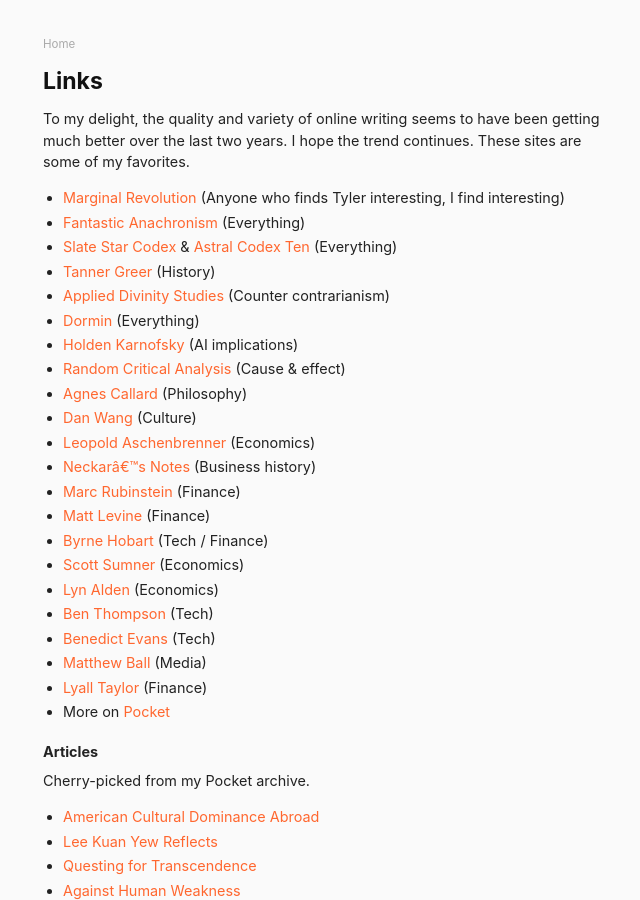
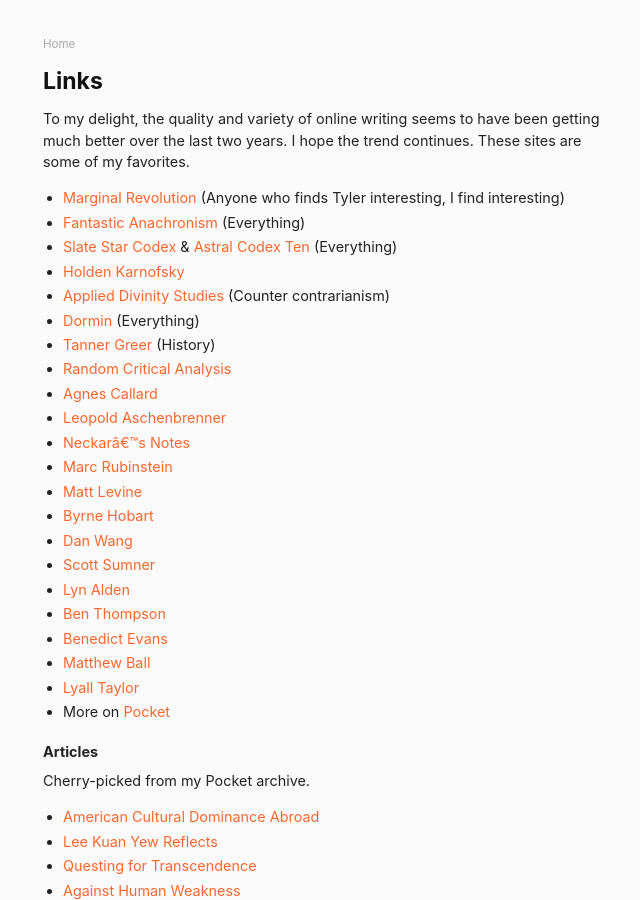
Before and after one commit to danschlz/danschulz.github.io, a Jekyll site: the page built from links.md, in a window 1280 px wide and 900 px high. Shown: the whole window, without its empty margins (317-957 px from the left). Built offline with Jekyll 4.4.1, drawn with Linux system fonts in a browser that asks for light colours.

Commit message:
Update links.md

```diff
--- a/links.md
+++ b/links.md
@@ -9,24 +9,24 @@ To my delight, the quality and variety of online writing seems to have been gett
 * [Marginal Revolution](http://marginalrevolution.com/) (Anyone who finds Tyler interesting, I find interesting)
 * [Fantastic Anachronism](https://fantasticanachronism.com/) (Everything)
 * [Slate Star Codex](http://slatestarcodex.com/) & [Astral Codex Ten](https://astralcodexten.substack.com/) (Everything)
-* [Tanner Greer](https://scholars-stage.blogspot.com/) (History)
+* [Holden Karnofsky](https://www.cold-takes.com/)
 * [Applied Divinity Studies](https://applieddivinitystudies.com/) (Counter contrarianism)
 * [Dormin](https://dormin.org/) (Everything)
-* [Holden Karnofsky](https://www.cold-takes.com/) (AI implications)
-* [Random Critical Analysis](https://randomcriticalanalysis.com/) (Cause & effect)
-* [Agnes Callard](https://philosophy.uchicago.edu/faculty/a-callard) (Philosophy)
-* [Dan Wang](https://danwang.co/) (Culture)
-* [Leopold Aschenbrenner](https://www.forourposterity.com/blog/) (Economics)
-* [Neckar's Notes](https://neckar.substack.com/people/13675520-neckar?sort=archive) (Business history)
-* [Marc Rubinstein](https://www.netinterest.co/) (Finance)
-* [Matt Levine](https://www.bloomberg.com/view/topics/money-stuff) (Finance)
-* [Byrne Hobart](https://diff.substack.com/) (Tech / Finance)
-* [Scott Sumner](https://themoneyillusion.com/) (Economics)
-* [Lyn Alden](https://www.lynalden.com/) (Economics)
-* [Ben Thompson](https://stratechery.com/) (Tech)
-* [Benedict Evans](https://www.ben-evans.com/) (Tech)
-* [Matthew Ball](https://www.matthewball.vc/) (Media)
-* [Lyall Taylor](https://lt3000.blogspot.com/) (Finance)
+* [Tanner Greer](https://scholars-stage.blogspot.com/) (History)
+* [Random Critical Analysis](https://randomcriticalanalysis.com/)
+* [Agnes Callard](https://philosophy.uchicago.edu/faculty/a-callard)
+* [Leopold Aschenbrenner](https://www.forourposterity.com/blog/)
+* [Neckar's Notes](https://neckar.substack.com/people/13675520-neckar?sort=archive)
+* [Marc Rubinstein](https://www.netinterest.co/)
+* [Matt Levine](https://www.bloomberg.com/view/topics/money-stuff)
+* [Byrne Hobart](https://diff.substack.com/)
+* [Dan Wang](https://danwang.co/)
+* [Scott Sumner](https://themoneyillusion.com/)
+* [Lyn Alden](https://www.lynalden.com/)
+* [Ben Thompson](https://stratechery.com/)
+* [Benedict Evans](https://www.ben-evans.com/)
+* [Matthew Ball](https://www.matthewball.vc/)
+* [Lyall Taylor](https://lt3000.blogspot.com/)
 * More on [Pocket](https://getpocket.com/@danschulz44)
 
 ### Articles
```
